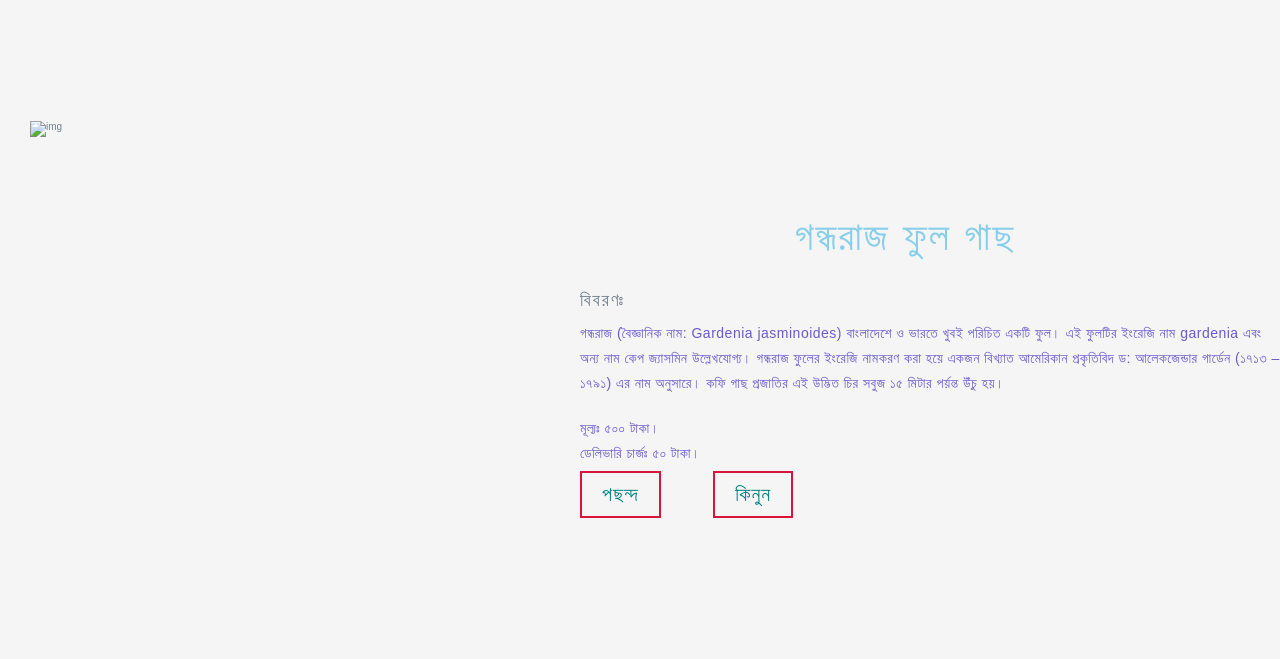
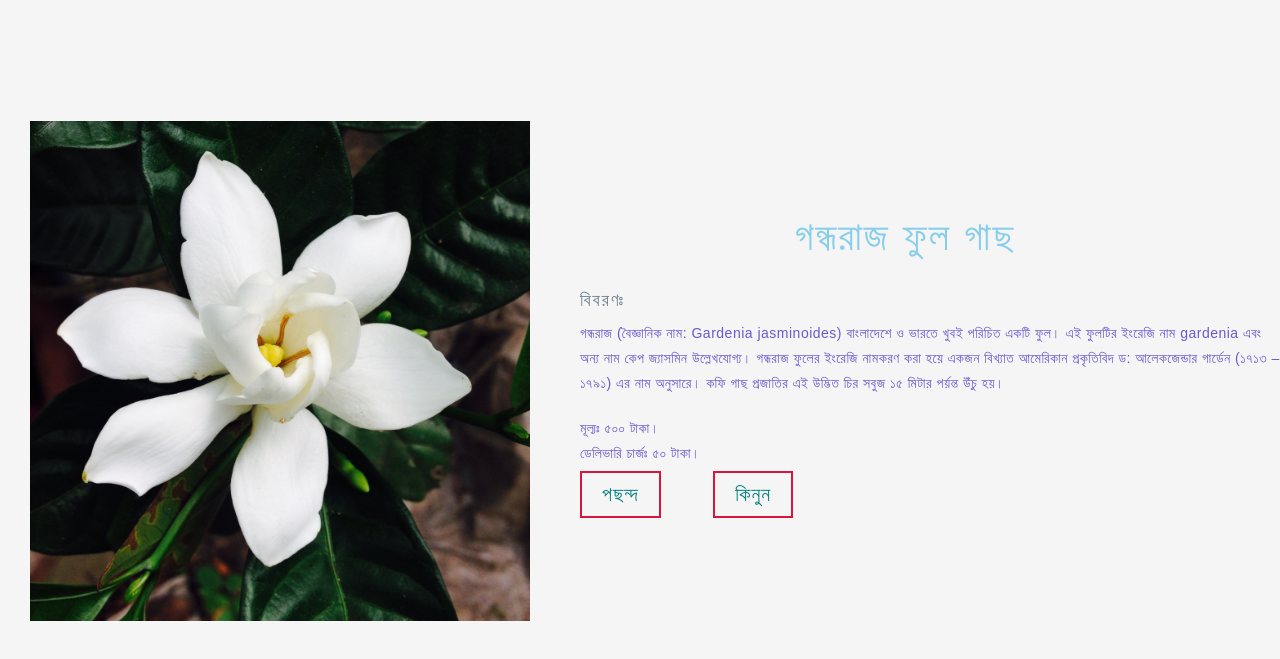
Before and after one commit to Salman623-ops/Tree-Gives-Us-Life-TGUL.com-, a plain HTML site: page d.html in a window 1280 px wide. Shown: the part 59-718 px from the top of the page. Drawn offline with Linux system fonts and the light colour scheme; a web font is replaced by a local one.

Commit message:
Update d.html

```diff
--- a/d.html
+++ b/d.html
@@ -6,7 +6,7 @@
         <link rel="stylesheet" href="style.css">
         <link href="https://maxcdn.bootstrapcdn.com/font-awesome/4.7.0/css/font-awesome.min.css" rel="stylesheet">
         <title>Tree Gives Us Life (TGUL.com)</title>
-        <link rel="shortcut icon" type="image.png" href="./image/nn8.png"/>
+        <link rel="shortcut icon" type="nn8.png" href="nn8.png"/>
       </head>
       <body style="background-color: #F5F5F5;">
         <!-- Header -->
@@ -34,7 +34,7 @@
             <div class="about container">
               <div class="col-left2">
                 <div class="about-img">
-                  <img src=".\image\klk8.jpg" alt="img">
+                  <img src="klk8.jpg" alt="img">
                 </div>
               </div>
               <div class="col-right1">
```
